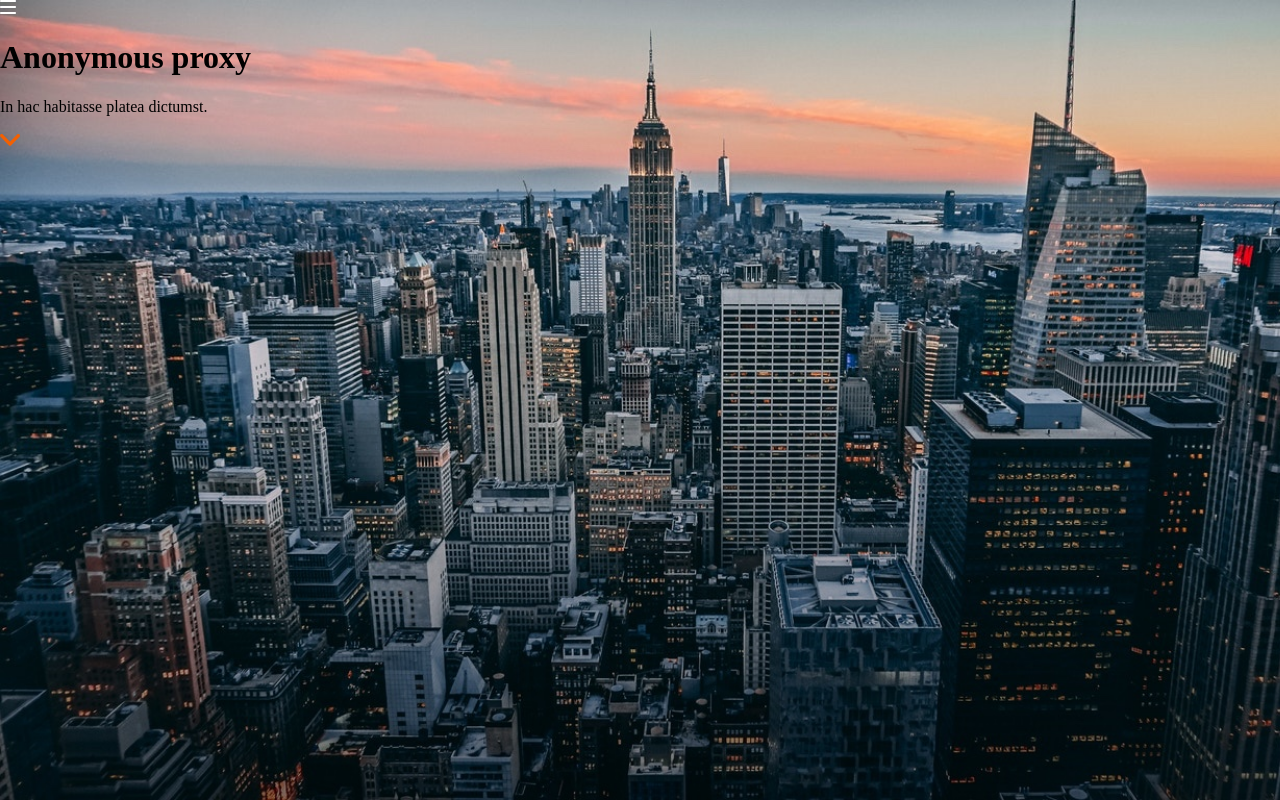
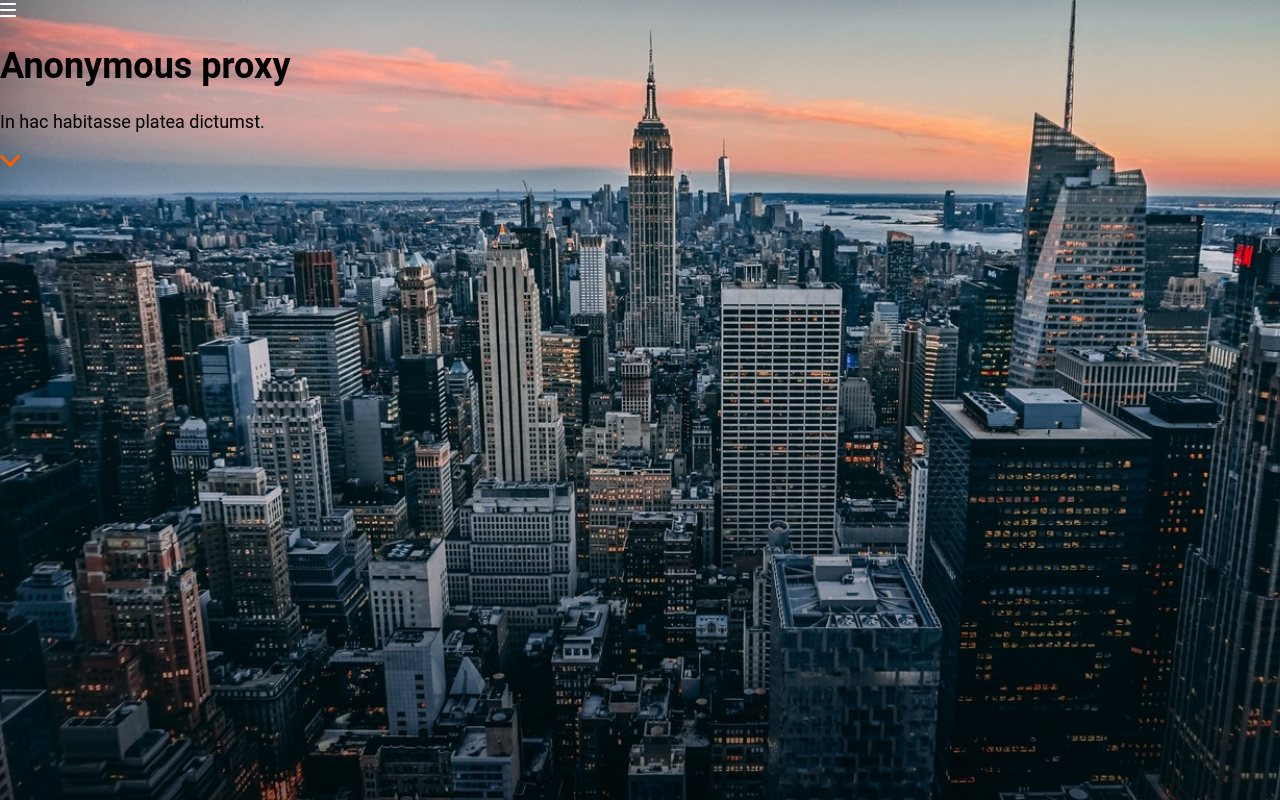
Before and after one commit to sayheylaura/anonymous-proxy, a website: page docs/index.html in a window 1280 px wide. Drawn offline with nearby package versions, Linux system fonts and the light colour scheme; files that its build step writes are made by us from their sources; files whose address does not match are found by name.

Commit message:
Define color and font variables

```diff
--- a/_src/assets/scss/core/_variables.scss
+++ b/_src/assets/scss/core/_variables.scss
@@ -1,4 +1,21 @@
 // Colors
 
+$color-primary: #304268;
+$color-secondary: #f26002;
+$color-tertiary: #0271bc;
 $color-light: #fff;
-$color-midtone: #4a4a4a;
+$color-light-midtone: #eff9ff;
+$color-midtone: #8ccbea;
+$color-dark-midtone: #4a4a4a;
+$color-dark: #000;
+
+// Fonts
+
+$font-family-primary: 'Roboto', sans-serif;
+$font-family-secondary: 'Roboto Slab', serif;
+$font-size: 18px;
+$font-color-base: $color-dark;
+$font-color-light: $color-light;
+$font-weight-normal: 400;
+$font-weight-medium: 500;
+$font-weight-bold: 700;
--- a/_src/assets/scss/main.scss
+++ b/_src/assets/scss/main.scss
@@ -6,6 +6,11 @@
 
 body {
     margin: 0;
+    font-family: $font-family-primary;
+    font-size: $font-size;
+    font-weight: $font-weight-normal;
+    color: $font-color-base;
+    background-color: $color-light;
 }
 
 @import 'layout/header';
```
Also changed, not shown: _src/templates/index.html (+1 -0 lines).
